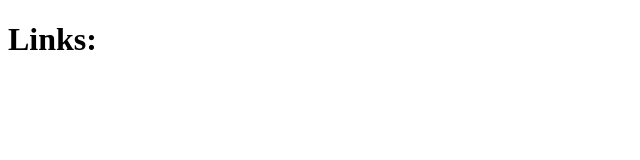
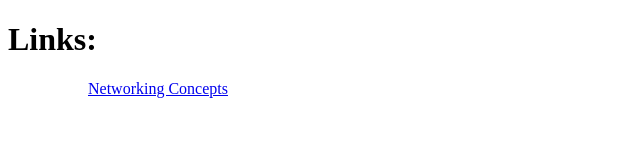
Before and after one commit to Dami-js/Dami-js.github.io, a plain HTML site: page index.html in a window 1280 px wide. Shown: the whole page, without its empty margins (0-640 px from the left). Drawn offline with Linux system fonts and the light colour scheme.

Commit message:
Update index.html

```diff
--- a/index.html
+++ b/index.html
@@ -9,7 +9,7 @@
     <h1>Links:</h1>
     <ul>
         <ol>
-            <a href="./Networking Concepts.html"></a>
+            <a href="./Networking Concepts.html">Networking Concepts</a>
         </ol>
     </ul>
 </body>
```
